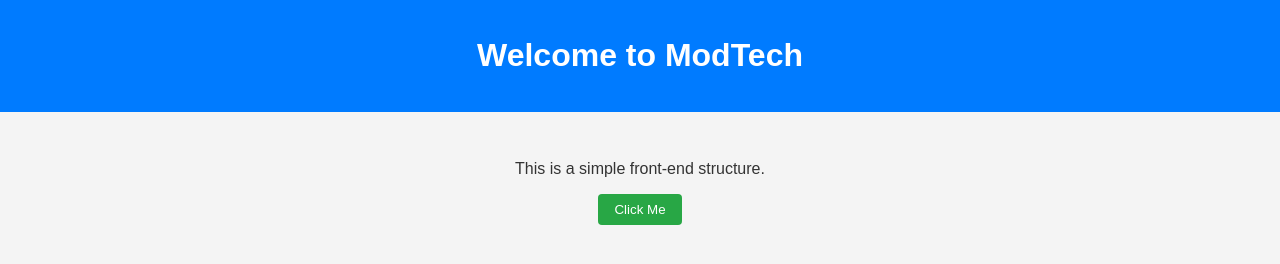
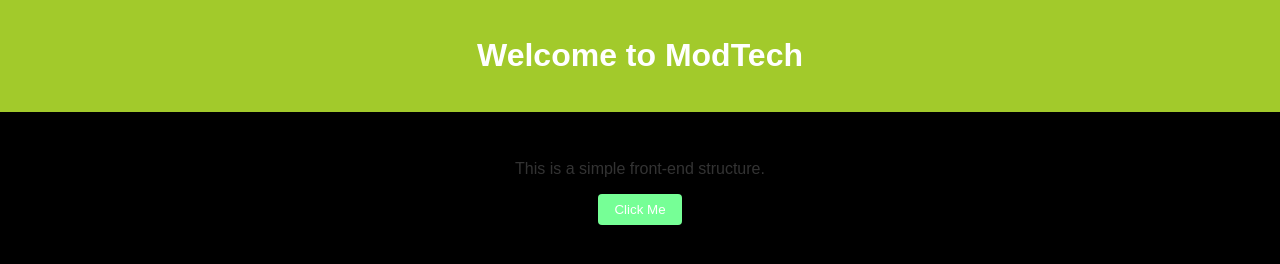
Before and after one commit to Gimple/ModTech, a website built with Vite: page front end/index.html in a window 1280 px wide. Built offline with nearby package versions, Linux system fonts and the light colour scheme.

Commit message:
vite modifications

```diff
--- a/front end/css/style.css
+++ b/front end/css/style.css
@@ -2,12 +2,12 @@ body {
     font-family: Arial, sans-serif;
     margin: 0;
     padding: 0;
-    background-color: #f4f4f4;
+    background-color: #000000;
     color: #333;
 }
 
 header {
-    background-color: #007bff;
+    background-color: #a2ca2b;
     color: white;
     text-align: center;
     padding: 1rem;
@@ -19,7 +19,7 @@ main {
 }
 
 button {
-    background-color: #28a745;
+    background-color: #76ff96;
     color: white;
     border: none;
     padding: 0.5rem 1rem;
```
